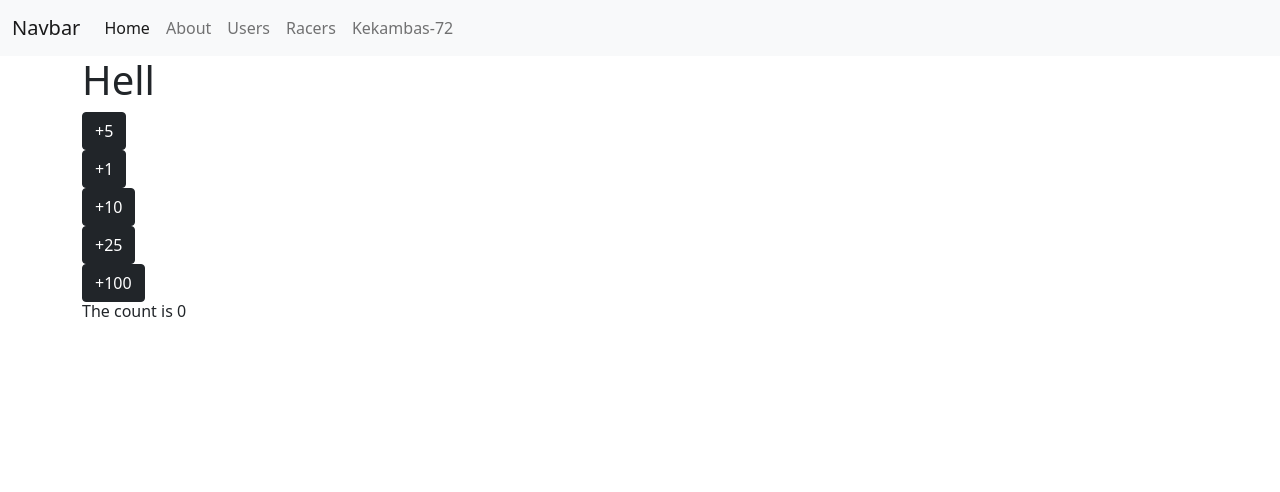
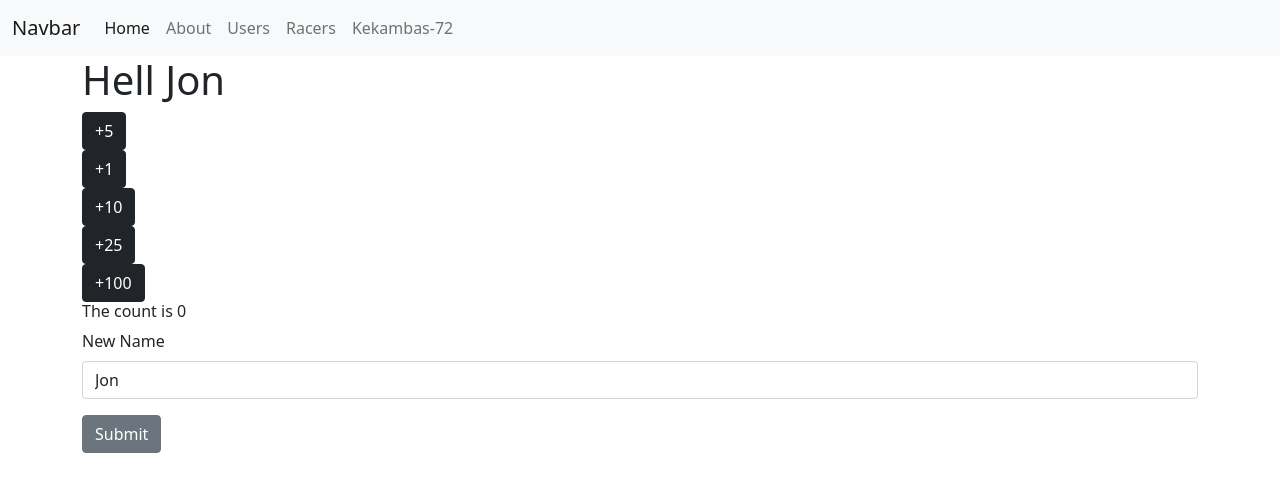
Before and after one commit to jdecee/react_shopping_cart, a React (Create React App) app: page / in a window 1280 px wide. Shown: the top 492 px of the page. Built offline with nearby package versions, Linux system fonts and the light colour scheme.

Commit message:
midway through 2nd day pm

```diff
--- a/src/App.js
+++ b/src/App.js
@@ -9,7 +9,8 @@ export default class App extends Component {
   constructor(props){
     super(props);
     this.state = {
-      count: 0
+      count: 0,
+      name: 'Jon'
     }
   }
 
@@ -17,6 +18,11 @@ export default class App extends Component {
     let newCount = this.state.count + step
     this.setState({
         count: newCount
+    })
+}
+  changeName = (name) => {
+    this.setState({
+        name
     })
 }
 
@@ -27,7 +33,7 @@ export default class App extends Component {
       <Navbar />
       <div className='container'>
         <Route exact path='/'>
-          <Home count={this.state.count} handleClick={this.handleClick}/>
+          <Home count={this.state.count} handleClick={this.handleClick} name={this.state.name} changeName={this.changeName}/>
         </Route>
         <Route exact path='/about'>
           <About />
--- /dev/null
+++ b/src/components/ButtonNameChange.js
@@ -0,0 +1,21 @@
+import React, { useState } from "react";
+
+export const ButtonNameChange = (props) => {
+    let myName = props.name;
+    const [name , setName] = useState(myName)
+    const handleForm = (e) => {
+        e.preventDefault();
+        console.log(e)
+        const newName = e.target.newName.value;
+        props.changeName(newName)
+    }
+    return (
+        <form onSubmit={handleForm}>
+            <div className="mb-3">
+                <label htmlFor="newName" className="form-label">New Name</label>
+                <input type="text" className="form-control" id="newName" value={name} onChange={(e) => setName(e.target.value)} />
+            </div>
+            <input type='submit' value='Submit' className='btn btn-secondary' />
+        </form>
+    )
+}
--- a/src/views/Home.js
+++ b/src/views/Home.js
@@ -1,17 +1,19 @@
 import React, { Component } from 'react'
 import Button from '../components/Button'
+import { ButtonNameChange } from '../components/ButtonNameChange'
 
 export default class Home extends Component {
     render() {
         return (
             <div>
-                <h1>Hell</h1>
+                <h1>Hell {this.props.name}</h1>
                 <Button  step={5} incrementCount={this.props.handleClick}/>
                 <Button  step={1} incrementCount={this.props.handleClick}/>
                 <Button  step={10} incrementCount={this.props.handleClick}/>
                 <Button  step={25} incrementCount={this.props.handleClick}/>
                 <Button  step={100} incrementCount={this.props.handleClick}/>
                 <h6>The count is {this.props.count}</h6>
+                <ButtonNameChange name={this.props.name} changeName={this.props.changeName} />
             </div>
         )
     }
```
